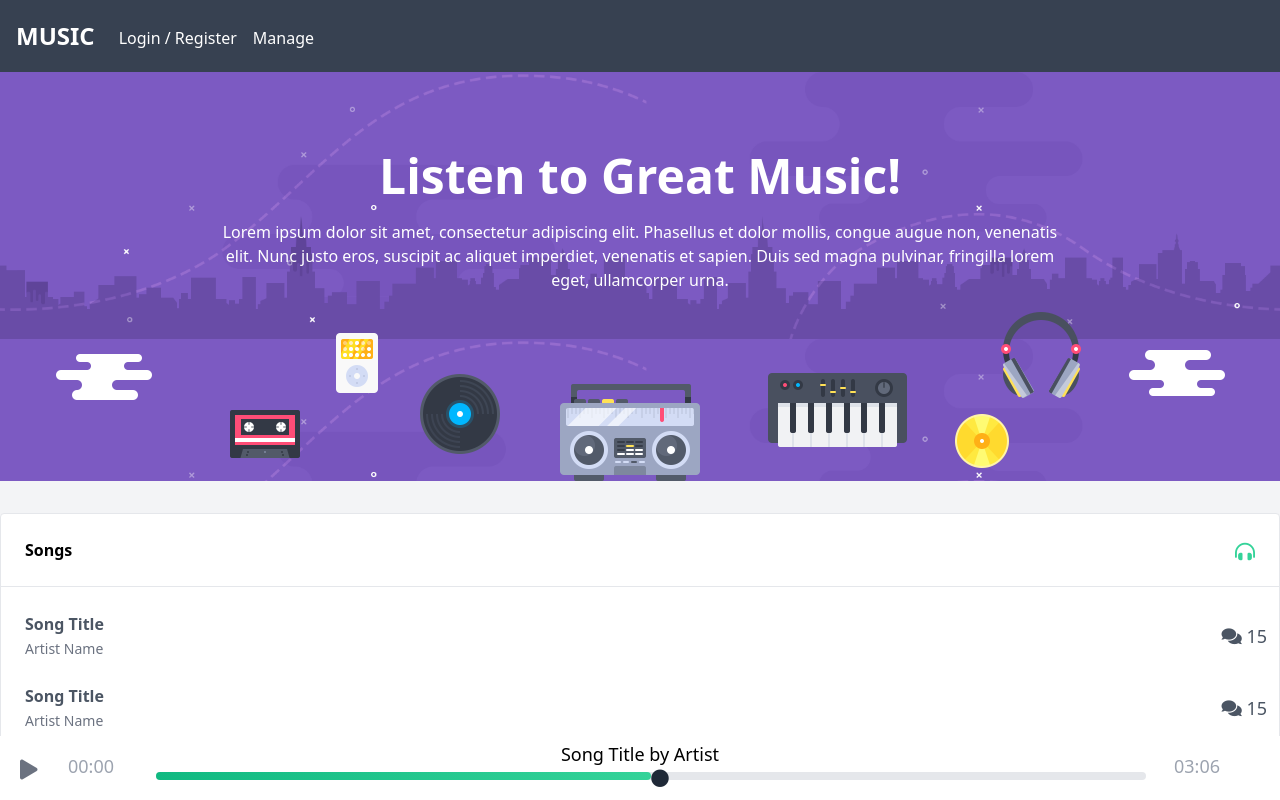
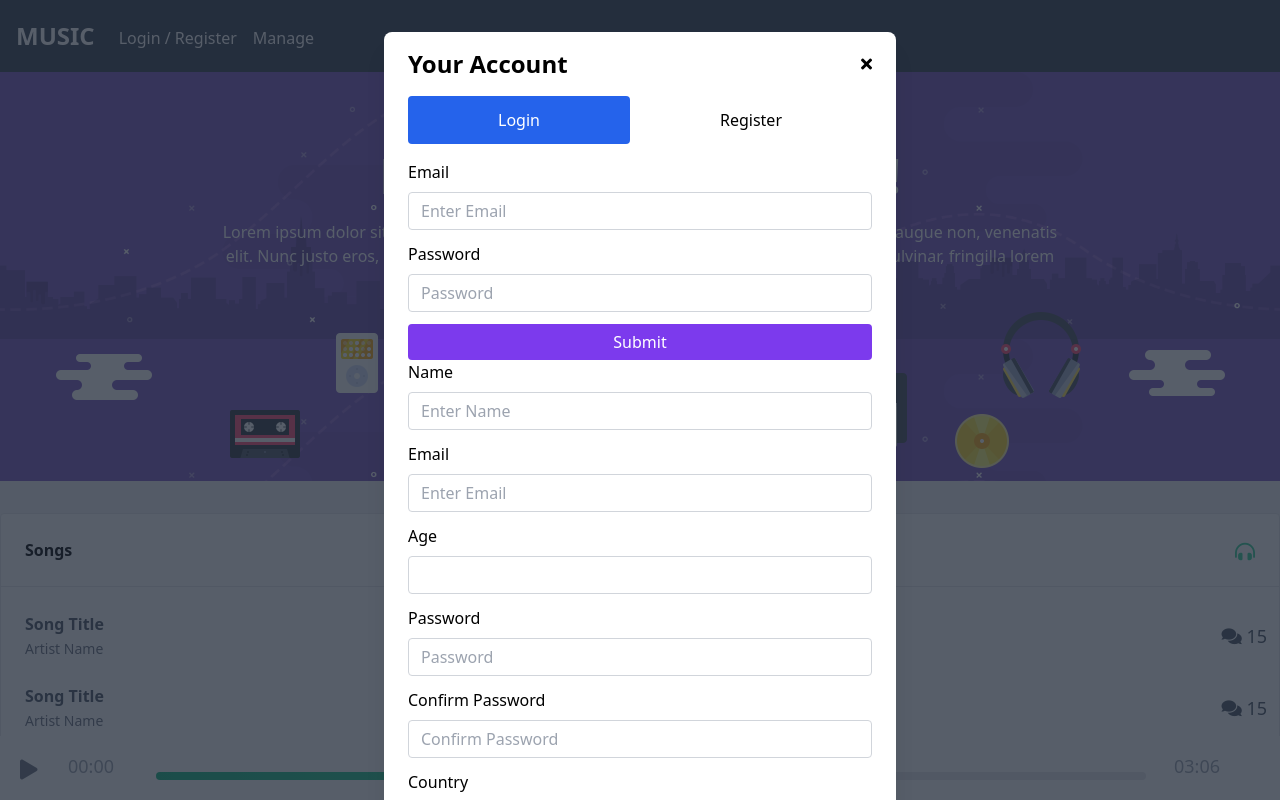
Before and after one commit to purisquiri/music, a Vue app: page / in a window 1280 px wide. Both pictures are taken after a click on the link "Login / Register". Shown: the top 800 px of the page. Built offline with nearby package versions, Linux system fonts and the light colour scheme.

Commit message:
modal opening and closing with store and mapMutations

```diff
--- a/src/components/Auth.vue
+++ b/src/components/Auth.vue
@@ -1,6 +1,10 @@
 <template>
   <!-- Auth Modal -->
-  <div class="fixed z-10 inset-0 overflow-y-auto hidden" id="modal">
+  <div
+    class="fixed z-10 inset-0 overflow-y-auto"
+    id="modal"
+    :class="{ hidden: !authModalShow }"
+  >
     <div
       class="flex items-end justify-center pt-4 px-4 pb-20 text-center sm:block sm:p-0"
     >
@@ -23,7 +27,10 @@
           <div class="flex justify-between items-center pb-4">
             <p class="text-2xl font-bold">Your Account</p>
             <!-- Modal Close Button -->
-            <div class="modal-close cursor-pointer z-50">
+            <div
+              class="modal-close cursor-pointer z-50"
+              @click.prevent="toggleAuthModal"
+            >
               <i class="fas fa-times"></i>
             </div>
           </div>
@@ -161,7 +168,17 @@
 </template>
 
 <script>
+import { mapMutations } from 'vuex';
+
 export default {
   name: 'Auth',
+  computed: {
+    authModalShow() {
+      return this.$store.getters.authModalShow;
+    },
+  },
+  methods: {
+    ...mapMutations(['toggleAuthModal']),
+  },
 };
 </script>
--- a/src/store/index.js
+++ b/src/store/index.js
@@ -9,4 +9,7 @@ export default createStore({
       state.authModalShow = !state.authModalShow;
     },
   },
+  getters: {
+    authModalShow: (state) => state.authModalShow,
+  },
 });
```
